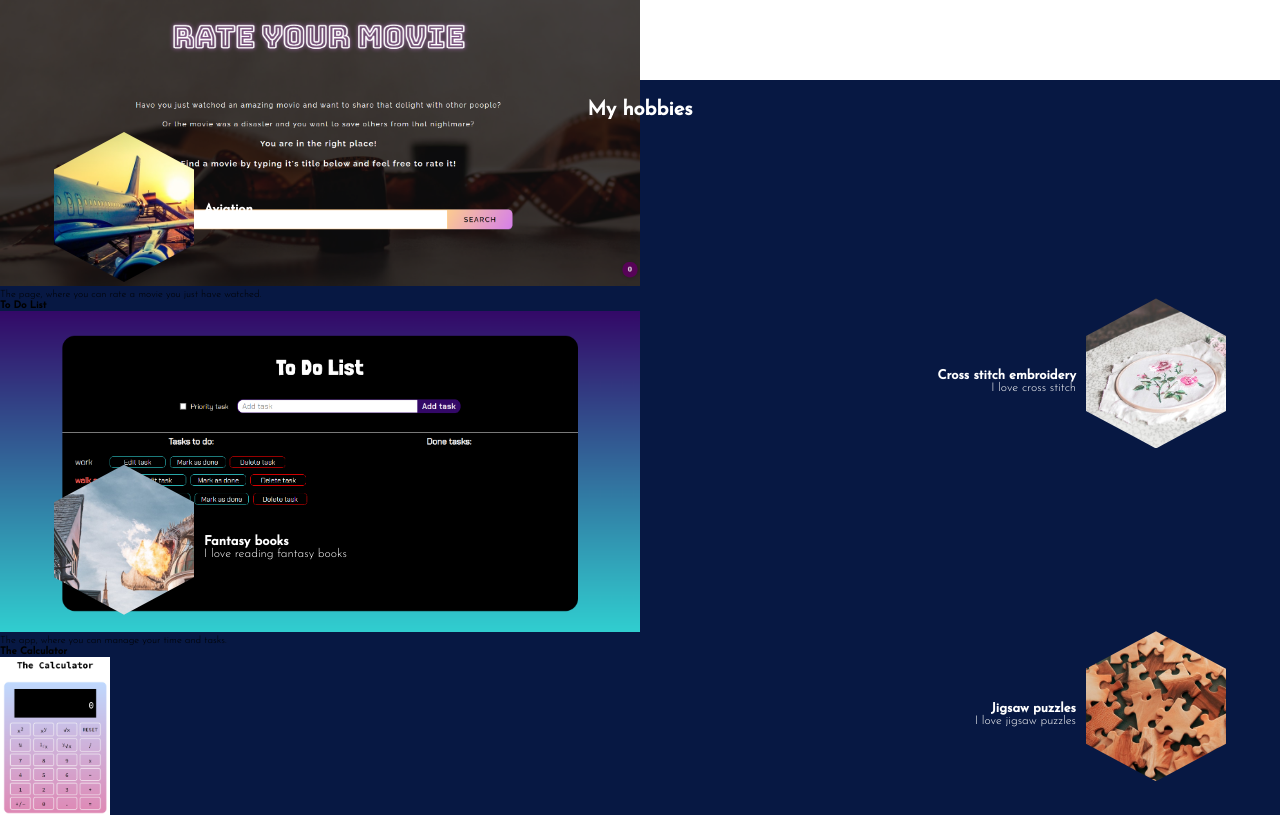
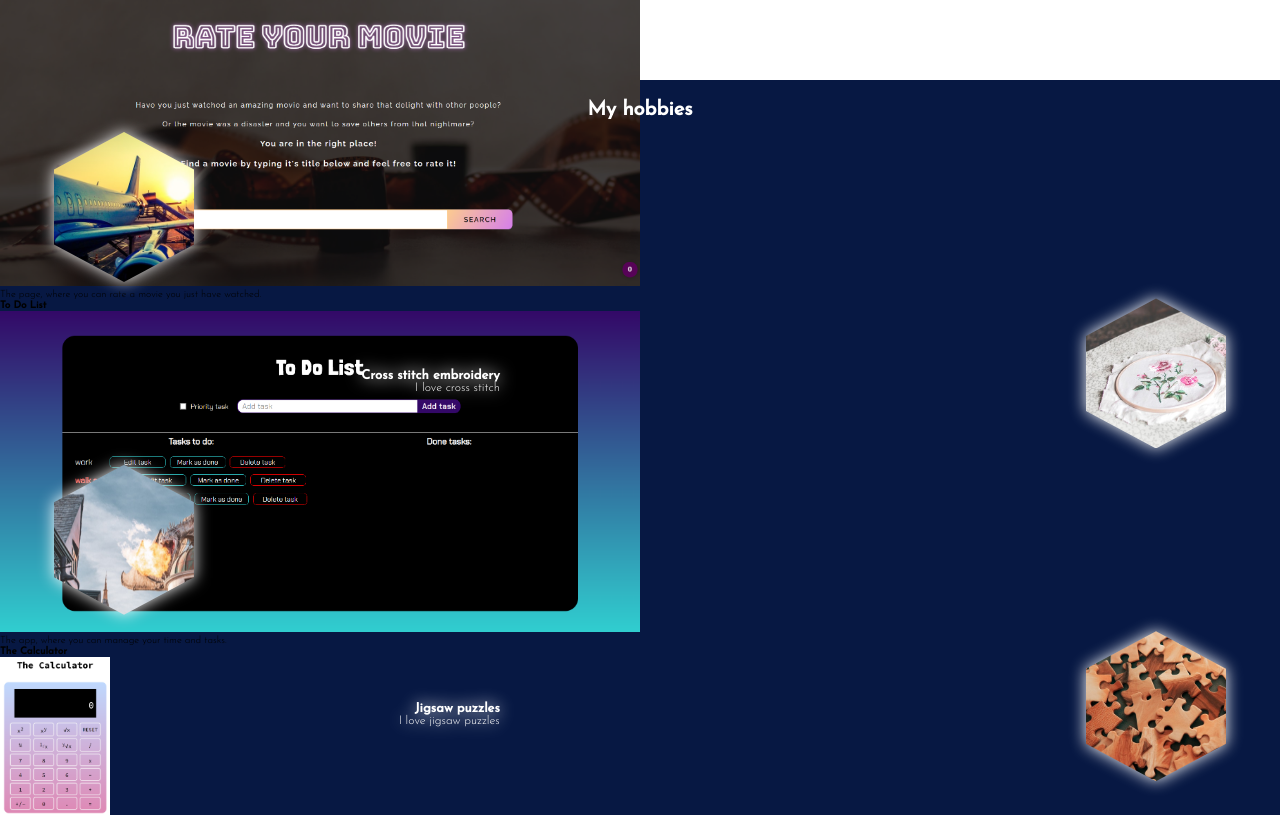
Before and after one commit to um-postolowicz/portfolio, a React (Create React App) app: page / in a window 1280 px wide. Shown: the part 3120-3935 px from the top of the page. Built offline with nearby package versions, Linux system fonts and the light colour scheme.

Commit message:
Add text transition and click effect on "Hobbies" page

```diff
--- a/src/components/Hobby.js
+++ b/src/components/Hobby.js
@@ -14,11 +14,14 @@ const Hobby = ({
 
   return (
     <div className={mainClassName}>
-      <div className="darkHover"></div>
       <div
         className="hexagon"
         onClick={handleClick}
         style={{ backgroundImage: `url(${imgSrc})` }}
+      ></div>
+      <div
+        className={isClicked ? "darkHover" : null}
+        onClick={handleClick}
       ></div>
       <div className={isClicked ? "hobbyText showTxt" : "hobbyText"}>
         <h4 className={titleClassName}>{hobbyName}</h4>
--- a/src/styles/_hobbies.scss
+++ b/src/styles/_hobbies.scss
@@ -19,6 +19,7 @@
   height: 23.5%;
   padding-left: 54px;
   width: 100%;
+  filter: drop-shadow(0 0 8px rgb(255, 255, 255));
   position: relative;
   &:nth-child(even) {
     flex-direction: row-reverse;
@@ -27,15 +28,27 @@
     padding-left: 0;
   }
   .hexagon {
+    position: relative;
     height: 150px;
     width: 140px;
     clip-path: polygon(50% 0, 100% 25%, 100% 75%, 50% 100%, 0% 75%, 0% 25%);
     background-size: cover;
   }
+  .darkHover {
+    position: absolute;
+    height: 150px;
+    width: 140px;
+    clip-path: polygon(50% 0, 100% 25%, 100% 75%, 50% 100%, 0% 75%, 0% 25%);
+    background-color: rgba(0, 0, 0, 0.7);
+  }
   &Text {
     width: 47%;
     align-self: center;
     padding: 0 10px;
+    transform: translateX(-100%);
+    z-index: -1;
+    transition: 0.3s;
+    box-shadow: none;
     h4 {
       font-size: 1.3rem;
     }
@@ -44,5 +57,7 @@
     }
   }
   .showTxt {
+    transform: translateX(0);
+    z-index: 1;
   }
 }
--- a/src/styles/style.css
+++ b/src/styles/style.css
@@ -371,6 +371,8 @@ html {
   height: 23.5%;
   padding-left: 54px;
   width: 100%;
+  -webkit-filter: drop-shadow(0 0 8px white);
+          filter: drop-shadow(0 0 8px white);
   position: relative;
 }
 
@@ -385,11 +387,21 @@ html {
 }
 
 .hobby .hexagon {
+  position: relative;
   height: 150px;
   width: 140px;
   -webkit-clip-path: polygon(50% 0, 100% 25%, 100% 75%, 50% 100%, 0% 75%, 0% 25%);
           clip-path: polygon(50% 0, 100% 25%, 100% 75%, 50% 100%, 0% 75%, 0% 25%);
   background-size: cover;
+}
+
+.hobby .darkHover {
+  position: absolute;
+  height: 150px;
+  width: 140px;
+  -webkit-clip-path: polygon(50% 0, 100% 25%, 100% 75%, 50% 100%, 0% 75%, 0% 25%);
+          clip-path: polygon(50% 0, 100% 25%, 100% 75%, 50% 100%, 0% 75%, 0% 25%);
+  background-color: rgba(0, 0, 0, 0.7);
 }
 
 .hobbyText {
@@ -398,6 +410,13 @@ html {
       -ms-grid-row-align: center;
       align-self: center;
   padding: 0 10px;
+  -webkit-transform: translateX(-100%);
+          transform: translateX(-100%);
+  z-index: -1;
+  -webkit-transition: 0.3s;
+  transition: 0.3s;
+  -webkit-box-shadow: none;
+          box-shadow: none;
 }
 
 .hobbyText h4 {
@@ -406,6 +425,12 @@ html {
 
 .hobbyText p {
   font-size: 1.2rem;
+}
+
+.hobby .showTxt {
+  -webkit-transform: translateX(0);
+          transform: translateX(0);
+  z-index: 1;
 }
 
 .contact {
```
Also changed, not shown: 1 other file (tests, documents, lock files or other folders).
